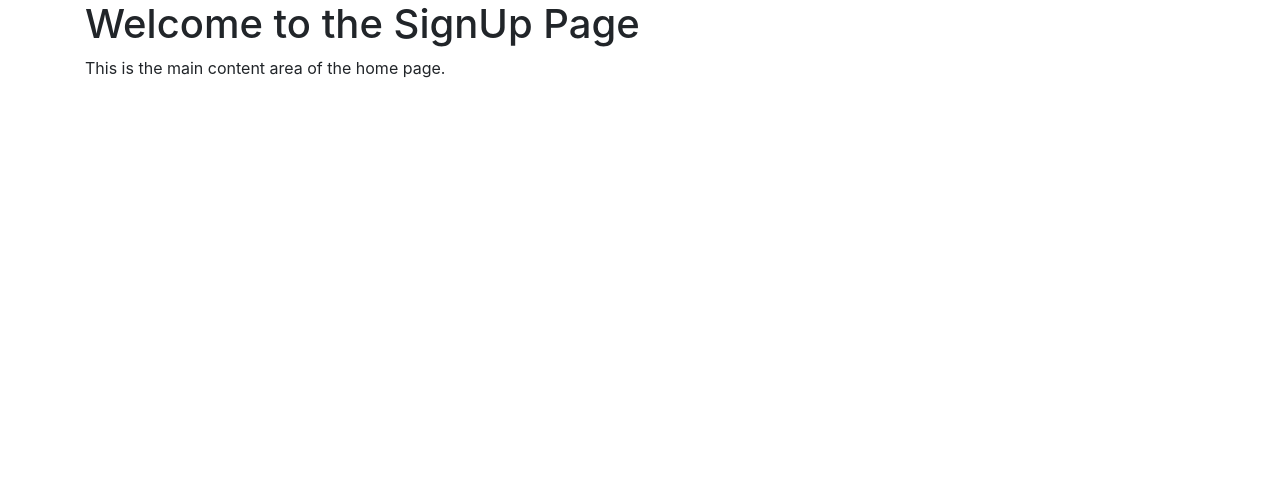
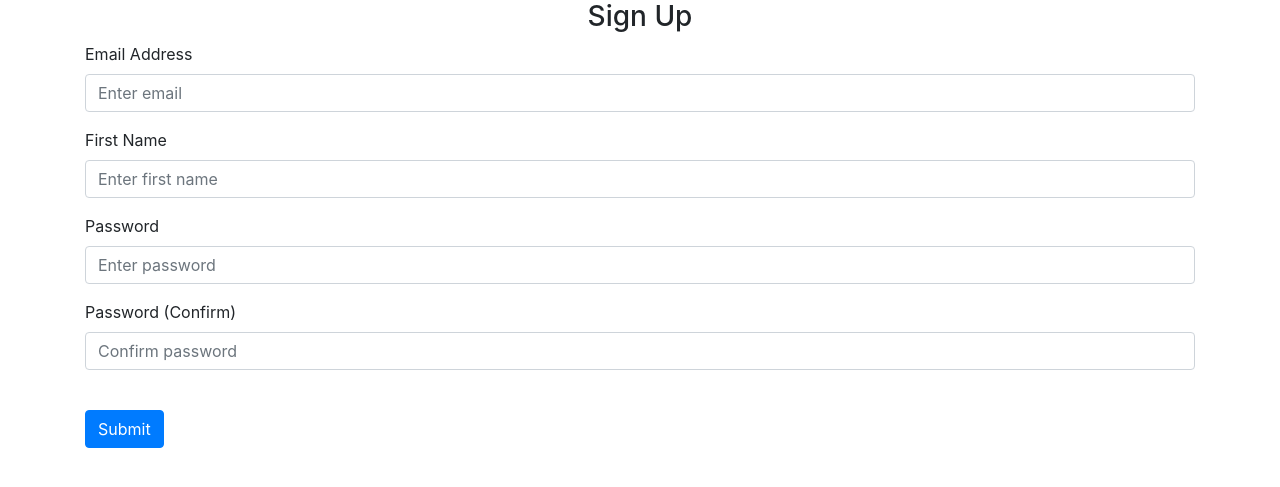
Before and after one commit to MakiDem/Flask-Note-App, a Flask app: page /signup in a window 1280 px wide. Shown: the part 56-543 px from the top of the page. Run offline with Flask 3, Linux system fonts and the light colour scheme; some libraries are stand-ins or nearby versions.

Commit message:
add: render signup form

```diff
--- a/website/templates/signup.html
+++ b/website/templates/signup.html
@@ -2,6 +2,49 @@
 {% block title %}Sign Up{% endblock %}
 
 {% block content %}
-  <h1>Welcome to the SignUp Page</h1>
-  <p>This is the main content area of the home page.</p>
+  <form method="POST">
+    <h3 align="center">Sign Up</h3>
+    <div class="form-group">
+      <label for="email">Email Address</label>
+      <input
+        type="email"
+        class="form-control"
+        id="email"
+        name="email"
+        placeholder="Enter email"
+      />
+    </div>
+    <div class="form-group">
+      <label for="firstName">First Name</label>
+      <input
+        type="text"
+        class="form-control"
+        id="firstName"
+        name="firstName"
+        placeholder="Enter first name"
+      />
+    </div>
+    <div class="form-group">
+      <label for="password1">Password</label>
+      <input
+        type="password"
+        class="form-control"
+        id="password1"
+        name="password1"
+        placeholder="Enter password"
+      />
+    </div>
+    <div class="form-group">
+      <label for="password2">Password (Confirm)</label>
+      <input
+        type="password"
+        class="form-control"
+        id="password2"
+        name="password2"
+        placeholder="Confirm password"
+      />
+    </div>
+    <br />
+    <button type="submit" class="btn btn-primary">Submit</button>
+  </form>
 {% endblock %}
```
